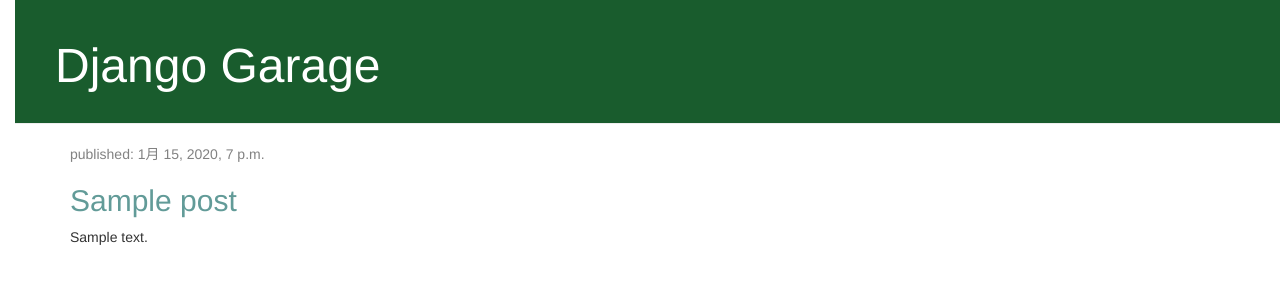
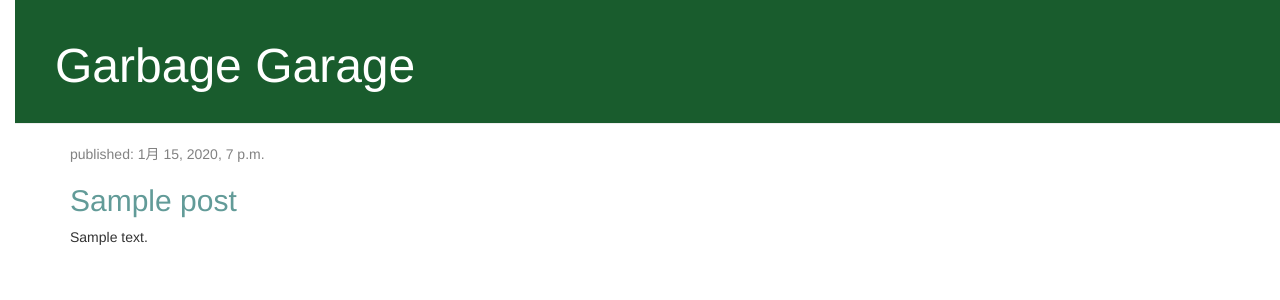
Before and after one commit to susumu-oishi/test-blog, a Django app: template blog/templates/blog/post_list.html in a window 1280 px wide. Shown: the top 300 px of the page. Run offline with Django 3.2, Linux system fonts and the light colour scheme; the template is opened without the code that fills it: values that come from a table or form of the project are taken from there, others are empty; tables that the repository leaves empty hold one stand-in row (values such as "Sample post"); some libraries are stand-ins or nearby versions.

Commit message:
little modify.

```diff
--- a/blog/templates/blog/post_list.html
+++ b/blog/templates/blog/post_list.html
@@ -8,7 +8,7 @@
     </head>
     <body>
         <div class="page-header">
-            <h1><a href="/">Django Garage</a></h1>
+            <h1><a href="/">Garbage Garage</a></h1>
         </div>
 
         <div class="content container">
```
